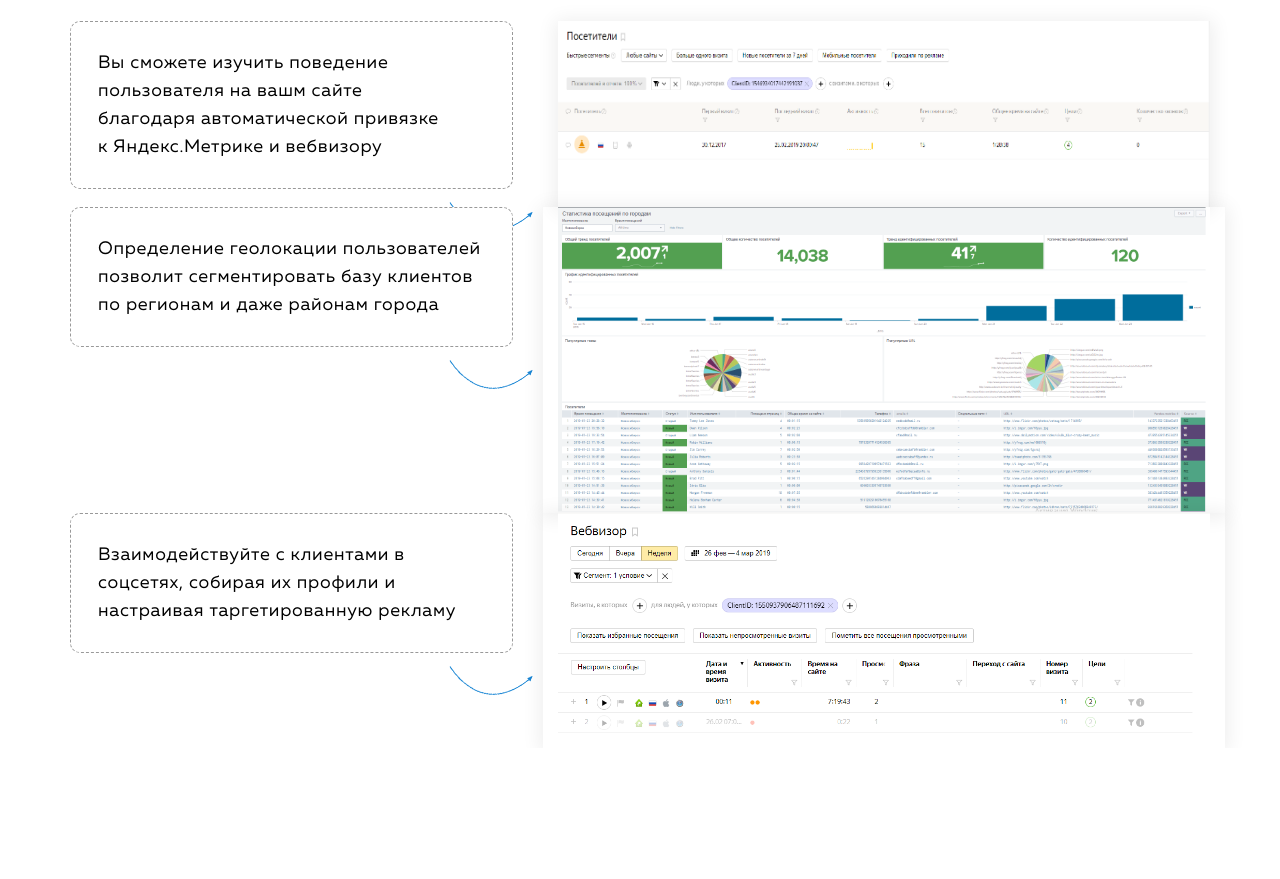
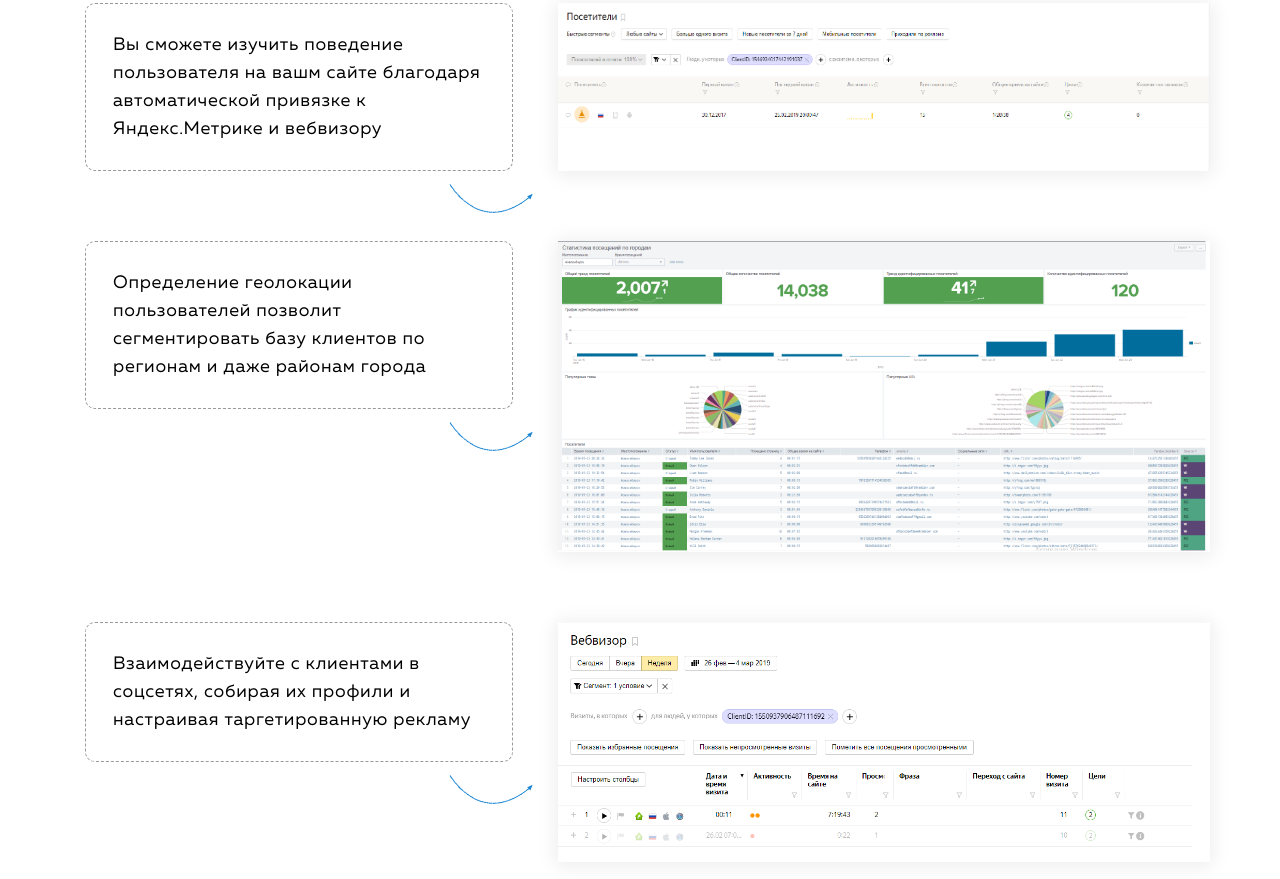
Before and after one commit to IAluI/pashaLanding, a website: page src/index.html in a window 1280 px wide. Shown: the part 3590-4469 px from the top of the page. Before the commit the page ends 4338 px from the top, so only its background shows below. Drawn offline with Linux system fonts and the light colour scheme; files that its build step writes are made by us from their sources.

Commit message:
Adaptive Section 4 complete

```diff
--- a/src/index.html
+++ b/src/index.html
@@ -216,7 +216,7 @@
       <div class="Section4-Offers row">
         <div class="col-12 col-lg-5">
           <p class="Section4-OfferText">
-            Вы сможете изучить поведение пользователя на вашм сайте <br> благодаря автоматической привязке <br> к Яндекс.Метрике и вебвизору
+            Вы сможете изучить поведение пользователя на вашм сайте благодаря автоматической привязке к Яндекс.Метрике и вебвизору
           </p>
         </div>
         <div class="col-12 col-lg-7">
@@ -227,7 +227,9 @@
             Определение геолокации пользователей позволит сегментировать базу клиентов по регионам и даже районам города
           </p>
         </div>
-        <img src="img/Section4Offer2.png" alt="Статистика по городам" class="Section4-OfferImg col-12 col-lg-7">
+        <div class="col-12 col-lg-7">
+          <img src="img/Section4Offer2.png" alt="Статистика по городам" class="Section4-OfferImg">
+        </div>
         <div class="col-12 col-lg-5">
           <p class="Section4-OfferText">
             Взаимодействуйте с клиентами в соцсетях,
@@ -235,7 +237,9 @@
             таргетированную рекламу
           </p>
         </div>
-        <img src="img/Section4Offer3.png" alt="Вебвизор" class="Section4-OfferImg col-12 col-lg-7">
+        <div class="col-12 col-lg-7">
+          <img src="img/Section4Offer3.png" alt="Вебвизор" class="Section4-OfferImg">
+        </div>
       </div>
     </div>
   </section>
--- a/src/style/main.css
+++ b/src/style/main.css
@@ -854,23 +854,31 @@ html {
 .Section4-Header {
   font-family: Muller;
   font-weight: 800;
-  /*font-size: 30px;
-  line-height: 45px;
-  letter-spacing: 1.2px;*/
+  font-size: 1.25rem;
+  line-height: 2rem;
+  letter-spacing: 0.05rem;
   text-transform: uppercase;
+  margin-top: 2.25rem;
+  margin-bottom: 0;
 }
 
 .Section4-Description {
   font-family: Muller;
-  /*font-size: 18px;
-  line-height: 28px;
-  letter-spacing: .72px;*/
-}
-
-/*.Section4-Offers {
-  padding-top: 74px;
-  padding-left: 15px;
-}*/
+  font-size: 1rem;
+  line-height: 1.5rem;
+  letter-spacing: 0.04rem;
+  margin-top: 1.5rem;
+  margin-bottom: 0;
+}
+
+.Section4-Offers {
+  margin-top: 2.5rem;
+  margin-bottom: 2.5rem;
+}
+
+.Section4-Offers > * {
+  margin-bottom: 2rem;
+}
 
 /*.Section4-Offer {
   display: flex;
@@ -888,31 +896,35 @@ html {
   border-radius: 10px;
   border: 1px dashed #999999;
   background-color: #ffffff;
-  /*padding: 1.5rem;*/
-  /*font-size: 18px;
-  line-height: 28px;
-  letter-spacing: 0.72px;*/
+  font-size: 1rem;
+  line-height: 1.5rem;
+  letter-spacing: 0.07rem;
+  margin: 0 15px;
+  padding: 1.5rem;
 }
 
 .Section4-OfferText:after {
   content: "";
   position: absolute;
-  bottom: -44px;
-  right: -21px;
-  width: 84px;
-  height: 30px;
+  bottom: 0;
+  right: -3.5rem;
+  width: 4.2rem;
+  height: 1.5rem;
+  transform: scale(-1, 1) rotate(90deg);
   background-image: url('../img/arrowMobile.png');
+  background-size: cover;
 }
 
 .Section4-OfferImg {
+  width: 100%;
+  height: 100%;
   box-shadow: 0 2px 18px 3px rgba(0, 0, 0, 0.07);
 }
 
 @media (min-width: 576px) {
   .Section4 {
-    background: url(../img/Section4Background.png) calc(50% - 818px) 219px no-repeat;
-  }
-
+    background: url(../img/Section4Background.png) calc(50% - 46.6111rem) 12.5rem no-repeat
+  }
   .Section4-Header {
     font-size: 1.6667rem;
     line-height: 2.5rem;
@@ -920,18 +932,19 @@ html {
     margin-top: 3rem;
     margin-bottom: 0;
   }
-
   .Section4-Description {
     font-size: 1rem;
     line-height: 1.5556rem;
     letter-spacing: 0.04rem;
     margin-top: 1.5rem;
   }
-
   .Section4-Offers {
     margin-top: 4.3889rem;
-  }
-
+    margin-bottom: 1.6667rem;
+  }
+  .Section4-Offers > * {
+    margin-bottom: 3.8889rem;
+  }
   /*.Section4-Offer {
     display: flex;
     flex-direction: row;
@@ -939,37 +952,42 @@ html {
     align-items: flex-start;
     margin-bottom: 69px;
   }*/
-
   .Section4-OfferText {
     font-size: 1rem;
     line-height: 1.5556rem;
     letter-spacing: 0.04rem;
-    padding: 1.5rem;
     margin-top: 0;
-  }
-
+    margin-bottom: 0;
+  }
   .Section4-OfferText:after {
     content: "";
     position: absolute;
+    /*bottom: -44px;
+    right: -21px;
+    width: 84px;
+    height: 30px;*/
+    /*background-image: url('../img/arrowMobile.png');*/
+  }
+
+  .Section4-OfferImg {
+    /*width: 100%;
+    height: 100%;*/
+    /*width="667" height="161"
+    width="668" height="314"
+     width="667" height="240"*/
+  }
+}
+
+@media (min-width: 992px) {
+  .Section4-OfferText {
+    margin-right: 15px;
+  }
+  .Section4-OfferText:after {
+    transform: none;
     bottom: -44px;
     right: -21px;
     width: 84px;
     height: 30px;
-    background-image: url('../img/arrowMobile.png');
-  }
-
-  .Section4-OfferImg {
-    width: 100%;
-    height: 100%;
-    /*width="667" height="161"
-    width="668" height="314"
-     width="667" height="240"*/
-  }
-}
-
-@media (min-width: 992px) {
-  .Section4-OfferText {
-    margin-right: 15px;
   }
 }
 
```
